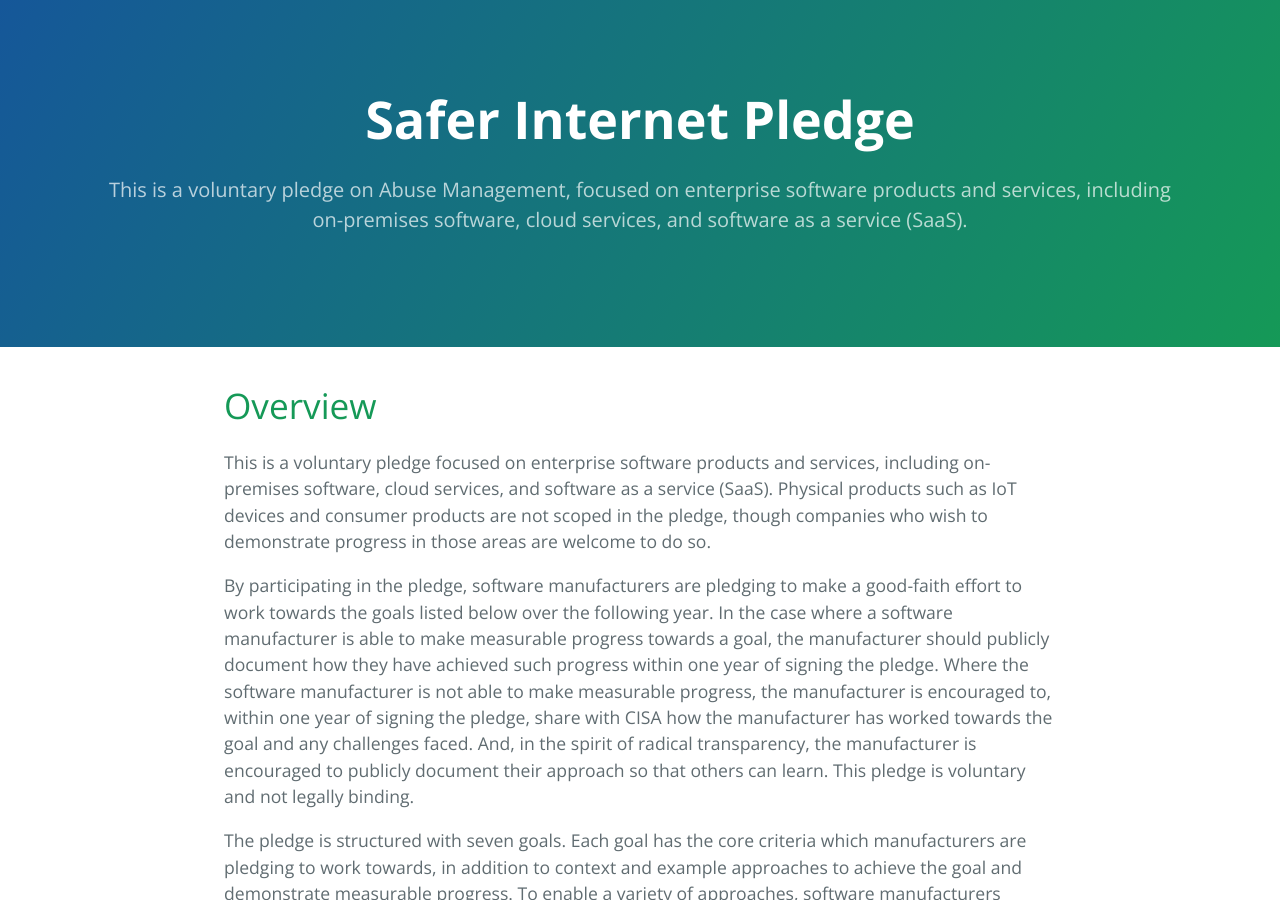
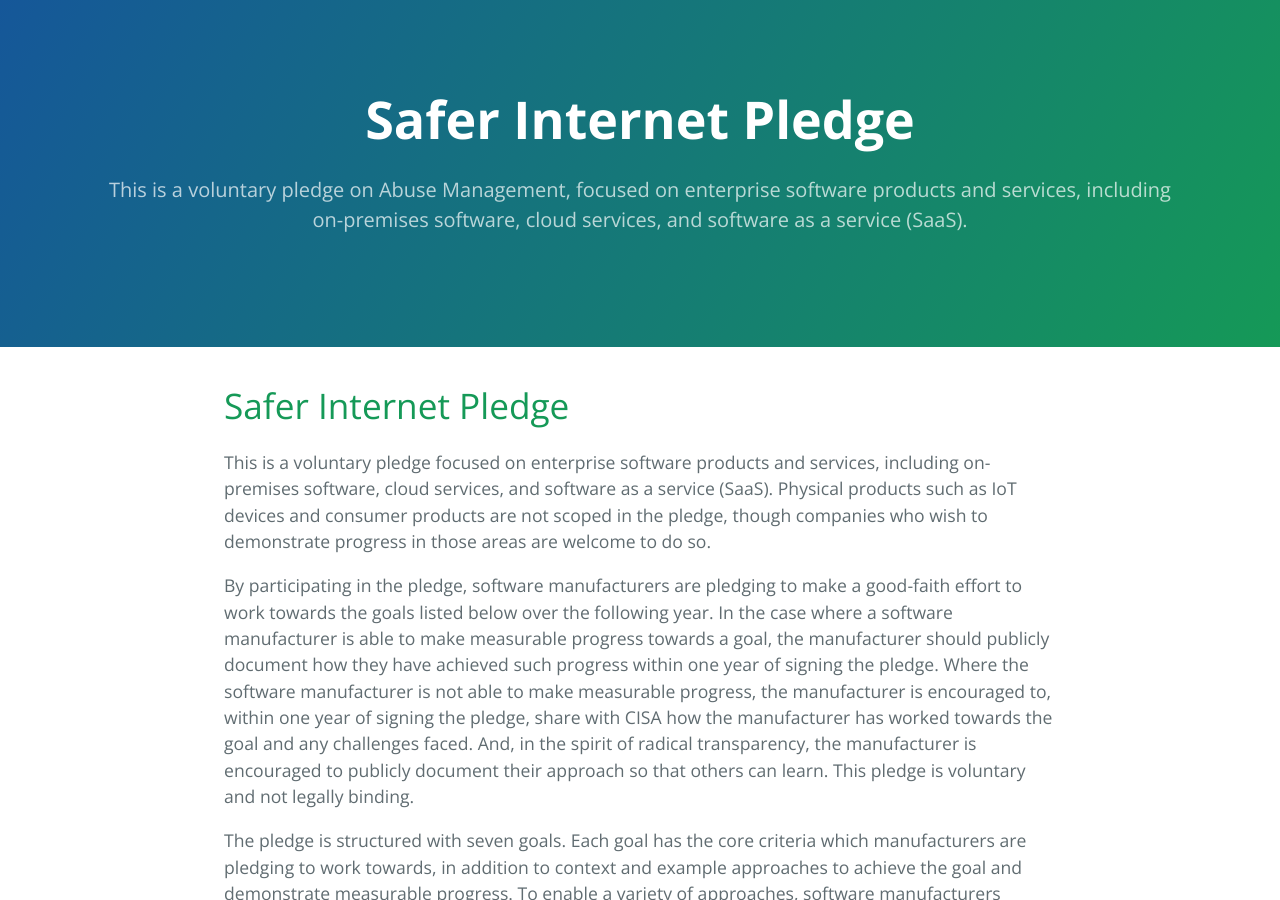
Before and after one commit to andrew-wung/saferinternet, a Jekyll site: the page built from index.md, in a window 1280 px wide and 900 px high. Built offline with Jekyll 4.4.1, drawn with Linux system fonts in a browser that asks for light colours; our own code applies the rules of GitHub Pages for plain Markdown files.

Commit message:
Update index.md

```diff
--- a/index.md
+++ b/index.md
@@ -2,7 +2,7 @@
 layout: default
 ---
 
-# Overview
+# Safer Internet Pledge
 
 This is a voluntary pledge focused on enterprise software products and services, including on-premises software, cloud services, and software as a service (SaaS). Physical products such as IoT devices and consumer products are not scoped in the pledge, though companies who wish to demonstrate progress in those areas are welcome to do so.
 
```
